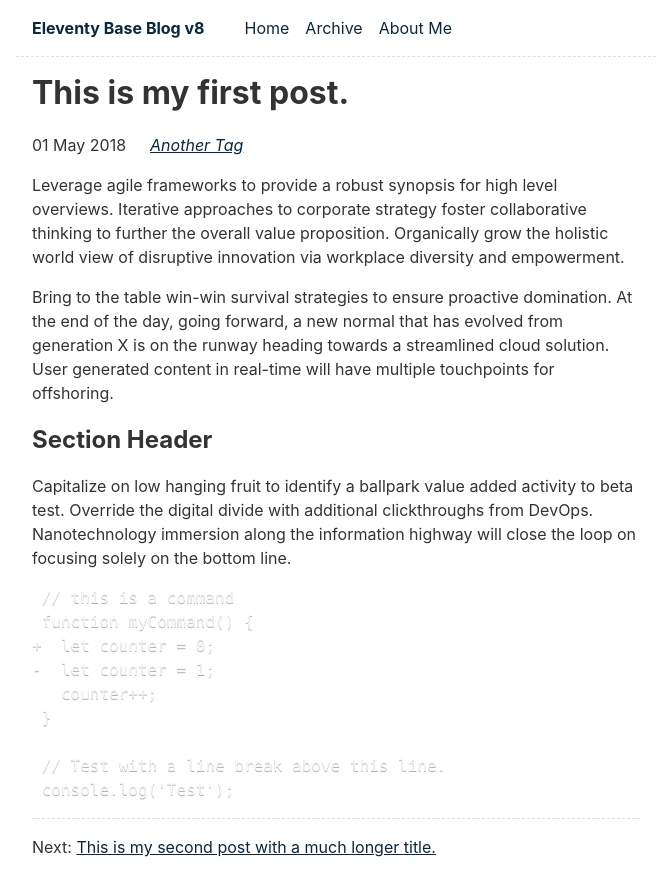
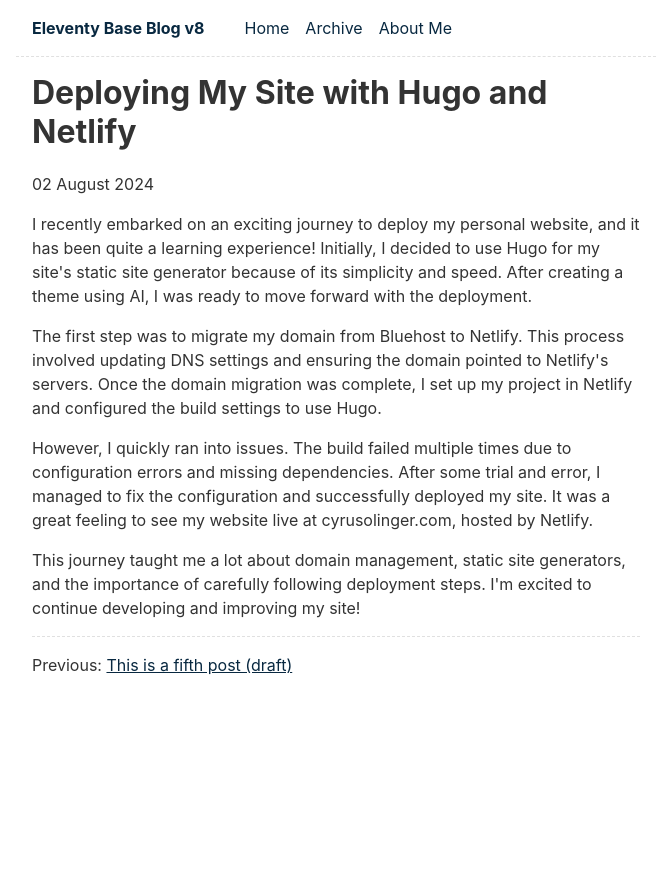
Before and after one commit to cyrusolinger/cyrusolinger, an Eleventy site: page cyrusolinger.com/content/blog/firstpost.md in a window 1280 px wide. Shown: the whole page, without its empty margins (304-975 px from the left). After the commit the page ends 800 px from the top, so only its background shows below. Built offline with nearby package versions, Linux system fonts and the light colour scheme; Eleventy itself is replaced by a stand-in of ours; files that its build step writes are made by us from their sources.

````diff
--- /dev/null
+++ b/cyrusolinger.com/content/blog/2024-08-02-deploying-site-with-hugo-netlify.md.md
@@ -0,0 +1,26 @@
+---
+title: This is my first post.
+description: This is a post on My Blog about agile frameworks.
+date: 2018-05-01
+tags:
+  - another tag
+---
+Leverage agile frameworks to provide a robust synopsis for high level overviews. Iterative approaches to corporate strategy foster collaborative thinking to further the overall value proposition. Organically grow the holistic world view of disruptive innovation via workplace diversity and empowerment.
+
+Bring to the table win-win survival strategies to ensure proactive domination. At the end of the day, going forward, a new normal that has evolved from generation X is on the runway heading towards a streamlined cloud solution. User generated content in real-time will have multiple touchpoints for offshoring.
+
+## Section Header
+
+Capitalize on low hanging fruit to identify a ballpark value added activity to beta test. Override the digital divide with additional clickthroughs from DevOps. Nanotechnology immersion along the information highway will close the loop on focusing solely on the bottom line.
+
+```diff-js
+ // this is a command
+ function myCommand() {
++  let counter = 0;
+-  let counter = 1;
+   counter++;
+ }
+
+ // Test with a line break above this line.
+ console.log('Test');
+```
--- a/cyrusolinger.com/content/blog/firstpost.md
+++ b/cyrusolinger.com/content/blog/firstpost.md
@@ -1,26 +1,13 @@
 ---
-title: This is my first post.
-description: This is a post on My Blog about agile frameworks.
-date: 2018-05-01
-tags:
-  - another tag
+title: "Deploying My Site with Hugo and Netlify"
+date: 2024-08-02 13:14:00 +0000
+categories: deployment
 ---
-Leverage agile frameworks to provide a robust synopsis for high level overviews. Iterative approaches to corporate strategy foster collaborative thinking to further the overall value proposition. Organically grow the holistic world view of disruptive innovation via workplace diversity and empowerment.
 
-Bring to the table win-win survival strategies to ensure proactive domination. At the end of the day, going forward, a new normal that has evolved from generation X is on the runway heading towards a streamlined cloud solution. User generated content in real-time will have multiple touchpoints for offshoring.
+I recently embarked on an exciting journey to deploy my personal website, and it has been quite a learning experience! Initially, I decided to use Hugo for my site's static site generator because of its simplicity and speed. After creating a theme using AI, I was ready to move forward with the deployment.
 
-## Section Header
+The first step was to migrate my domain from Bluehost to Netlify. This process involved updating DNS settings and ensuring the domain pointed to Netlify's servers. Once the domain migration was complete, I set up my project in Netlify and configured the build settings to use Hugo.
 
-Capitalize on low hanging fruit to identify a ballpark value added activity to beta test. Override the digital divide with additional clickthroughs from DevOps. Nanotechnology immersion along the information highway will close the loop on focusing solely on the bottom line.
+However, I quickly ran into issues. The build failed multiple times due to configuration errors and missing dependencies. After some trial and error, I managed to fix the configuration and successfully deployed my site. It was a great feeling to see my website live at cyrusolinger.com, hosted by Netlify.
 
-```diff-js
- // this is a command
- function myCommand() {
-+  let counter = 0;
--  let counter = 1;
-   counter++;
- }
-
- // Test with a line break above this line.
- console.log('Test');
-```
+This journey taught me a lot about domain management, static site generators, and the importance of carefully following deployment steps. I'm excited to continue developing and improving my site!
````
